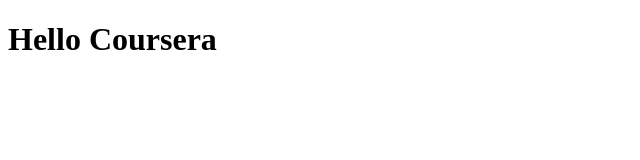
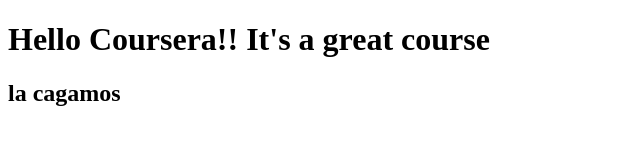
Before and after one commit to TonyAlvarez/coursera-test, a plain HTML site: page site/index.html in a window 1280 px wide. Shown: the whole page, without its empty margins (0-640 px from the left). Drawn offline with Linux system fonts and the light colour scheme.

Commit message:
My First Page

```diff
--- a/site/index.html
+++ b/site/index.html
@@ -4,6 +4,7 @@
 	<title>Hello Coursera</title>
 </head>
 <body>
-	<h1>Hello Coursera</h1>
+	<h1>Hello Coursera!! It's a great course</h1>
+	<h2>la cagamos</h2>
 </body>
 </html>
```
